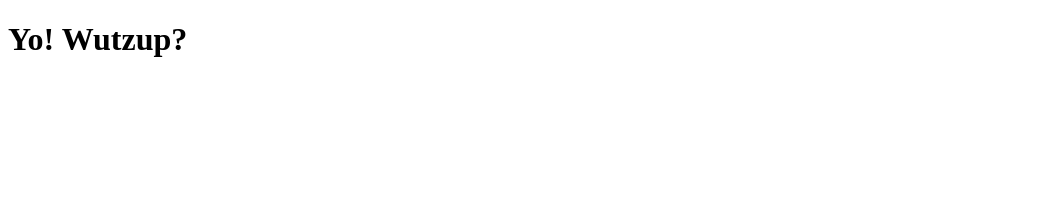
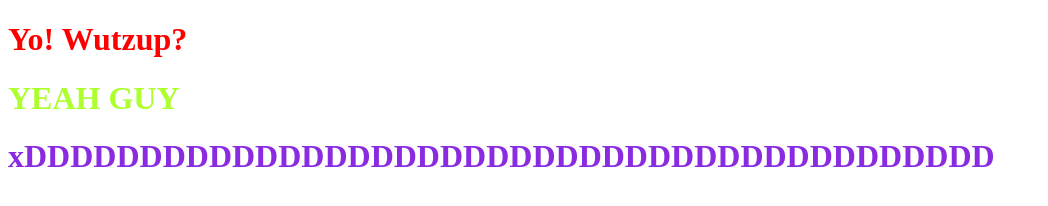
Before and after one commit to dward2nd/workshop-git-dward2nd, a plain HTML site: page index.html in a window 1280 px wide. Shown: the whole page, without its empty margins (0-1048 px from the left). Drawn offline with Linux system fonts and the light colour scheme.

Commit message:
Update index.html
SAY YEAH

```diff
--- a/index.html
+++ b/index.html
@@ -8,6 +8,8 @@
 
 </head>
 <body>
-    <h1>Yo! Wutzup?</h1>
+    <h1 style="color:red">Yo! Wutzup?</h1>
+    <h1 style="color:greenyellow">YEAH GUY</h1>
+    <h1 style="color:blueviolet">xDDDDDDDDDDDDDDDDDDDDDDDDDDDDDDDDDDDDDDDDDD</h1>
 </body>
 </html>
```
